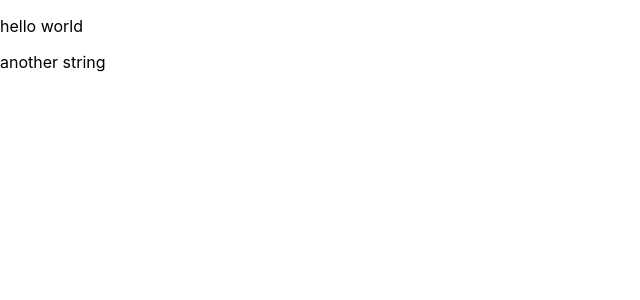
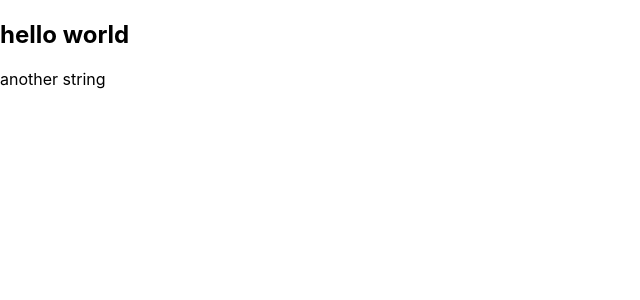
Before and after one commit to potpiedigital/blog-editor, a React (Create React App) app: page / in a window 1280 px wide. Shown: the top 300 px of the page, without its empty margins (0-640 px from the left). Built offline with nearby package versions, Linux system fonts and the light colour scheme.

Commit message:
adding the switch statement and testing.

```diff
--- a/src/App.js
+++ b/src/App.js
@@ -2,15 +2,26 @@ import React, { Component } from 'react';
 import './App.css';
 
 class App extends Component {
-  state = { blocks: ['hello world', 'another string'] };
+  state = {
+    blocks: [
+      { type: 'heading', text: 'hello world' },
+      { type: 'text', text: 'another string' },
+    ],
+  };
+
+  toComponents(block) {
+    switch (block.type) {
+      case 'heading':
+        return <h2>{block.text}</h2>;
+      case 'text':
+        return <p>{block.text}</p>;
+      default:
+        throw new Error(`unexpected block type: ${block.type}`);
+    }
+  }
+
   render() {
-    return (
-      <div>
-        {this.state.blocks.map(block => {
-          return <p key={block}>{block}</p>;
-        })}
-      </div>
-    );
+    return <div>{this.state.blocks.map(this.toComponents)}</div>;
   }
 }
 
```
